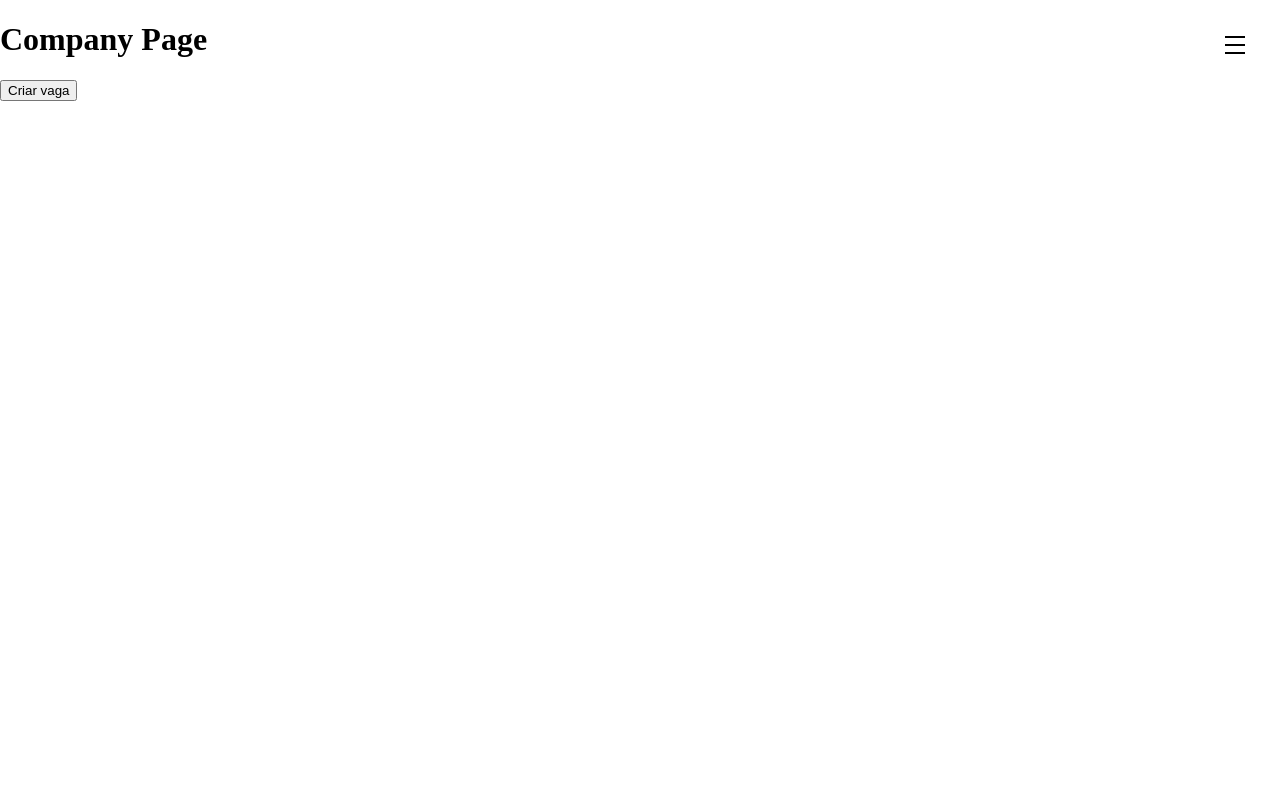
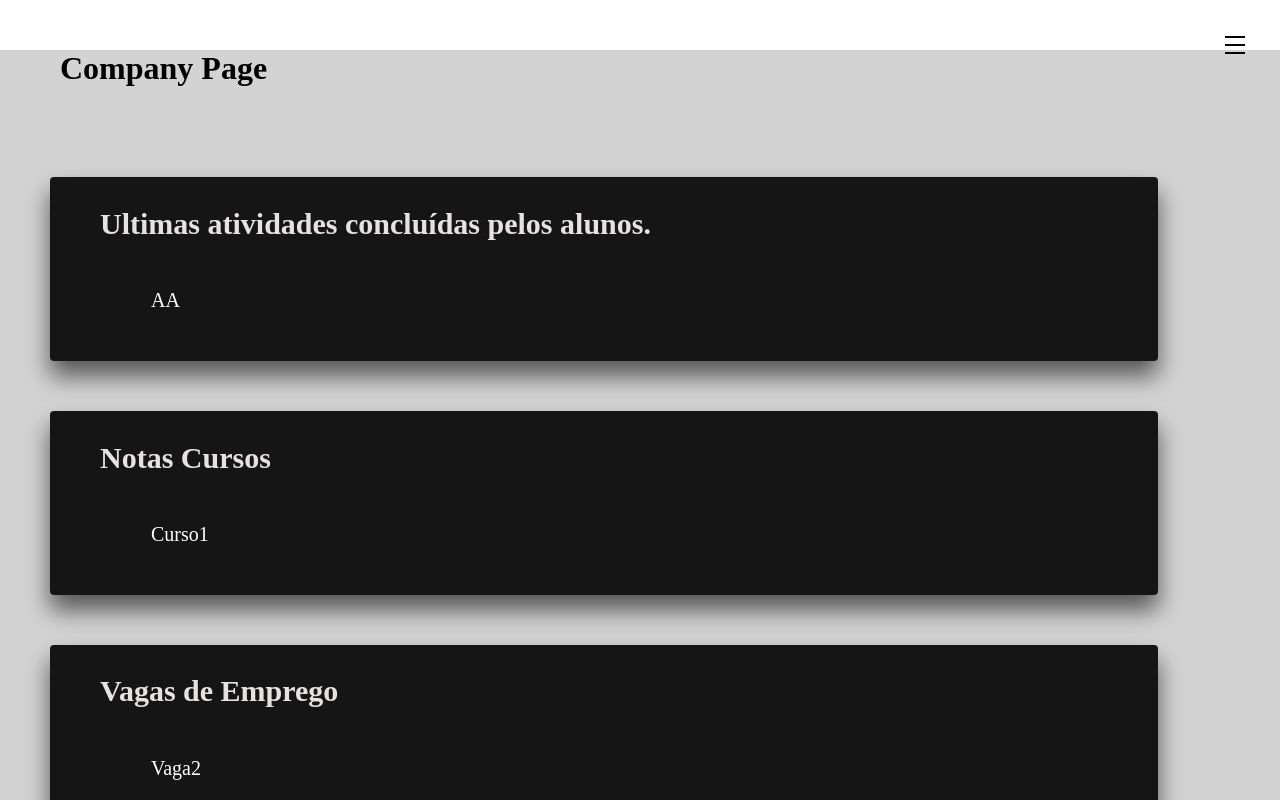
Before and after one commit to Gabrielzg1/frontend, a React (Create React App) app: page /company in a window 1280 px wide. Shown: the top 800 px of the page. Built offline with nearby package versions, Linux system fonts and the light colour scheme.

Commit message:
CompanyPage

```diff
--- a/src/AppRoutes.jsx
+++ b/src/AppRoutes.jsx
@@ -14,6 +14,8 @@ import CreateTrainingPage from "./pages/CreateTrainingPage";
 import QuizCreationPage from "./pages/CreateQuizPage";
 import CreateJobPage from "./pages/CreateJobPage";
 import HomePage from "./pages/HomePage";
+import ShowJobPage from "./pages/ShowJobPage";
+
 
 const AppRoutes = () => {
 	return (
@@ -31,6 +33,8 @@ const AppRoutes = () => {
 				<Route exact path="/createtraining" element={<CreateTrainingPage />} />
 				<Route exact path="/createquiz" element={<QuizCreationPage />} />
 				<Route exact path="/createjob" element={<CreateJobPage />} />
+				<Route exact path="/showjob" element={<ShowJobPage />} />
+
 			</Routes>
 		</Router>
 	);
--- a/src/pages/CompanyPage/index.jsx
+++ b/src/pages/CompanyPage/index.jsx
@@ -10,14 +10,98 @@ const CompanyPage = () => {
   const [loading, isLoading] = useState(false);
   const [error, setError] = useState(false);
 
+  const [tasks, setTasks] = useState(["AA"]);
+  const [cursos,setCursos] = useState(["Curso1"]);
+  const [vagas, setVagas] = useState(["Vaga2"]);
+
+
   if (loading) {
     return <Loader />;
   }
   return (
-    <div>
+    <div id="maincompany-page">
       <Navbar />
-      <h1>Company Page</h1>
+
+      <div id="companytitle">
+        <h1>Company Page</h1>
+      </div>
+
+      <div id="boxcompany">
+
+        <ul>
+
+          {" "}
+          <h2>Ultimas atividades concluídas pelos alunos.</h2>
+
+          <div id="taskcompany">
+                {tasks.map((item) => (
+                  <li id="boxlistacompany">
+                    <button
+                      id="botaocompany"
+                      onClick={() => {
+                        navigate("/training");
+                      }}
+                    >
+                      {item}
+                    </button>
+                  </li>
+                ))}
+          </div>
+        </ul>
+      </div>
+
+      <div id="boxcompany">
+
+        <ul>
+
+          {" "}
+          <h2>Notas Cursos</h2>
+
+          <div id="taskcompany">
+                {cursos.map((item) => (
+                  <li id="boxlistacompany">
+                    <button
+                      id="botaocompany"
+                      onClick={() => {
+                        navigate("/training");
+                      }}
+                    >
+                      {item}
+                    </button>
+                  </li>
+                ))}
+          </div>
+        </ul>
+      </div>
+
+      <div id="boxcompany">
+
+        <ul>
+
+          {" "}
+          <h2>Vagas de Emprego</h2>
+
+          <div id="taskcompany">
+                {vagas.map((item) => (
+                  <li id="boxlistacompany">
+                    <button
+                      id="botaocompany"
+                      onClick={() => {
+                        navigate("/training");
+                      }}
+                    >
+                      {item}
+                    </button>
+                  </li>
+                ))}
+          </div>
+        </ul>
+      </div>
+
+
       <input
+
+        id="botaocreatejobcompany"
         type="button"
         value="Criar vaga"
         onClick={() => navigate("/createjob")}
--- a/src/pages/CompanyPage/styles.css
+++ b/src/pages/CompanyPage/styles.css
@@ -0,0 +1,89 @@
+#maincompany-page{
+    font-family: 'Times New Roman', Times, serif;
+    font-weight: 400;
+    background-color:lightgray;
+    background-size: cover;
+    height: 400vh;
+    padding: 0;
+    margin-top: 0;
+}
+
+#companytitle{
+    margin: 50px 60px 90px 60px;
+    font-weight: 400px;
+    text-align: left;
+    color: rgb(0, 0, 0);
+
+}
+
+#boxcompany{
+    margin-bottom: 50px;
+    margin-left: 50px;
+    padding: 5px 10px;
+    font-size: 20px;
+    height: auto;
+    width: 85%;
+    background: rgba(0, 0, 0, .9);
+    color: rgb(230, 226, 226);
+    box-shadow: 0 15px 25px rgba(0, 0, 0, .6);
+    border-radius: 4px;
+}
+
+#taskcompany{
+
+    display: flex;
+    border-radius: 5px;
+    font-size: 20px;
+    flex-wrap: wrap;
+    padding: 10px 5px 10px 5px;
+    height: auto;
+    width: 97%;
+    z-index: -1;
+    background-color: transparent;
+}
+
+#boxlistacompany{
+    list-style-type: none;
+    margin-left: 40px;
+    color:white;
+}
+
+#botaocompany{
+    font-family: 'Times New Roman', Times, serif;
+    height: 50px;
+    width: auto;
+    font-size: 20px;
+    font-weight: 400;
+    color:white;
+    background-color: transparent;
+    border: 0;
+}
+
+#botaocompany:hover{
+    background-color: whitesmoke;
+    color:black;
+    cursor: pointer;
+    border-radius: 4px;
+}
+
+#botaocreatejobcompany{
+
+    font-family: 'Times New Roman', Times, serif;
+    margin-left: 50px;
+    height: 50px;
+    width: auto;
+    font-size: 20px;
+    font-weight: 400;
+    color:white;
+    background-color: black;
+    border: 0;
+    border-radius: 3px;
+
+}
+
+#botaocreatejobcompany:hover{
+    background-color: whitesmoke;
+    color:black;
+    cursor: pointer;
+    border-radius: 4px;
+}
--- /dev/null
+++ b/src/pages/ShowJobPage/index.jsx
@@ -0,0 +1,38 @@
+import React, { useState, useContext } from "react";
+import { useNavigate, useLocation } from "react-router-dom";
+import Loader from "../../Containers/Loader";
+import "./style.css";
+import Navbar from "../../Containers/Navbar";
+
+const ShowJobPage = () => {
+  const navigate = useNavigate();
+  const [failError, setFailError] = useState(false);
+  const [loading, isLoading] = useState(false);
+  const [error, setError] = useState(false);
+
+  const [name, setName] = useState(["AA"]);
+  const [empresa,setEmpresa] = useState(["Curso1"]);
+  const [salminimo, setSalminimo] = useState(["Vaga2"]);
+  const [salmaximo, setSalmaximo] = useState(["Vaga2"]);
+  const [descricao, setDescricao] = useState(["Vaga2"]);
+  const [requisitos, setRequisitos] = useState(["Vaga2"]);
+
+
+
+  if (loading) {
+    return <Loader />;
+  }
+  return (
+    <div>
+      <Navbar />
+
+      <div>
+        <h1>Job Page</h1>
+      </div>
+
+
+    </div>
+  );
+};
+
+export default ShowJobPage;
```
Also changed, not shown: src/pages/ShowJobPage/style.css (added).
